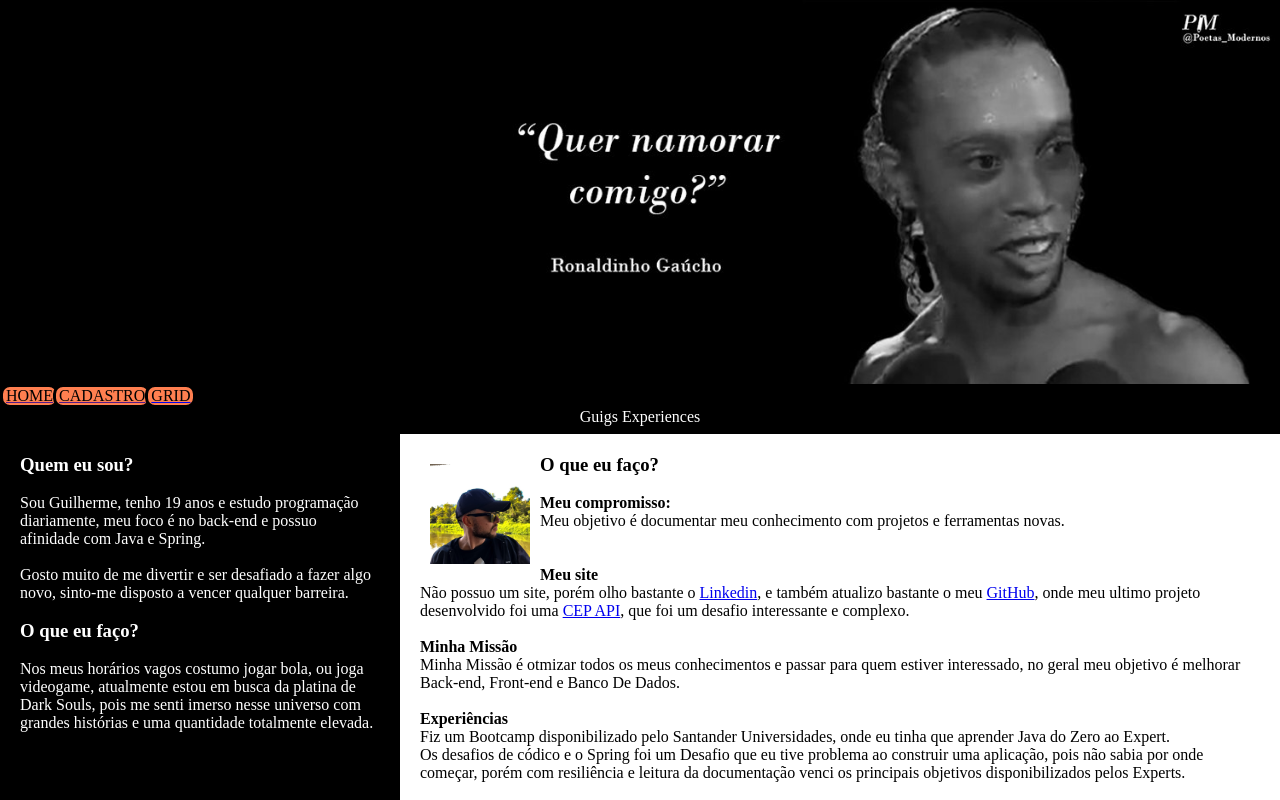
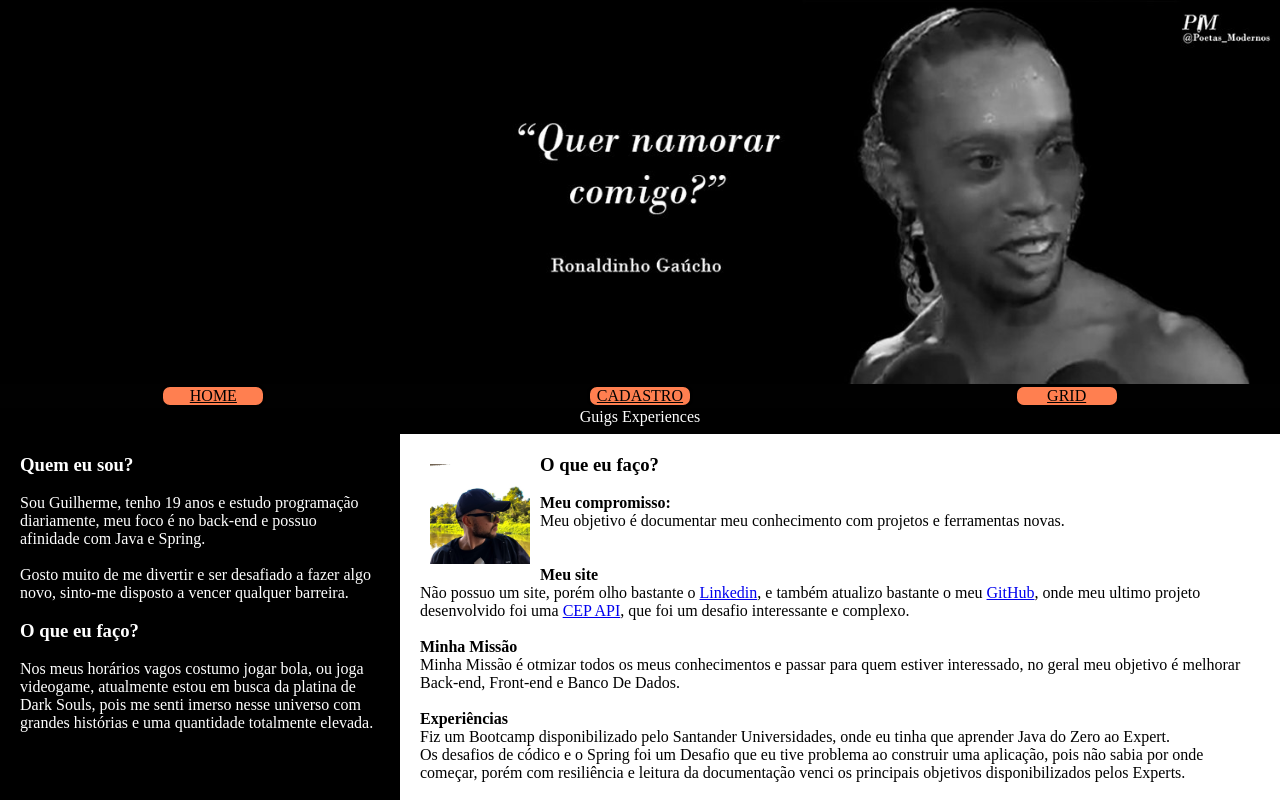
Before and after one commit to GuigsJose/atividade-parcial-2, a plain HTML site: page index.html in a window 1280 px wide. Shown: the top 800 px of the page. Drawn offline with Linux system fonts and the light colour scheme.

Commit message:
semifinal

```diff
--- a/css/style.css
+++ b/css/style.css
@@ -63,18 +63,23 @@ main{
         width: 100%;
         height: 30vw;
     }
+    .top{
+        background-color: rgb(1, 1, 1);
+        width: 100%;
+    }
     .top nav ul{
 
         display: flex;
-        background-color: black;
+
+        width: 100%;
+        justify-content: center;
 
     }
-    .top nav ul li{
-        width: 100%;
+    .top nav ul a{
+        width: 100px;
         margin: auto;
         text-align: center;
         list-style: none;
-
         border: solid;
         border-radius: 10px;
         background-color: coral;
```
